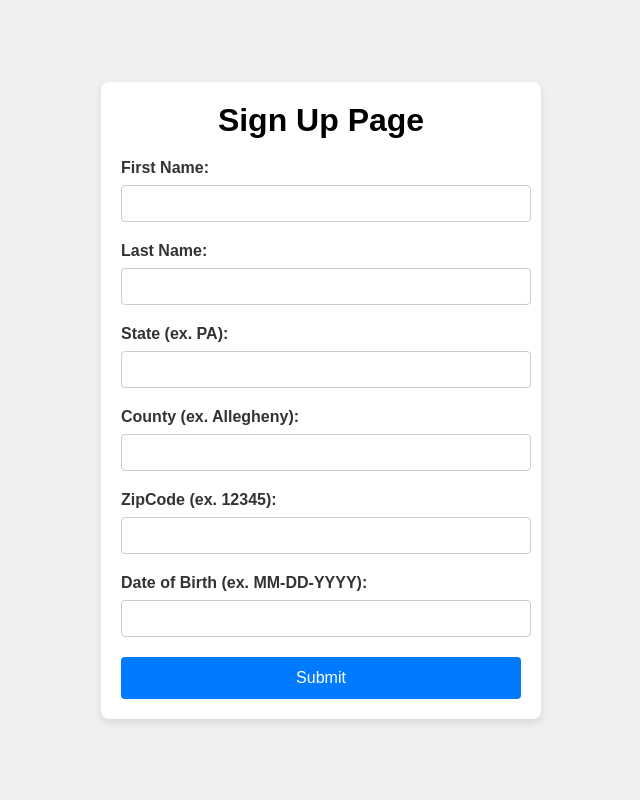
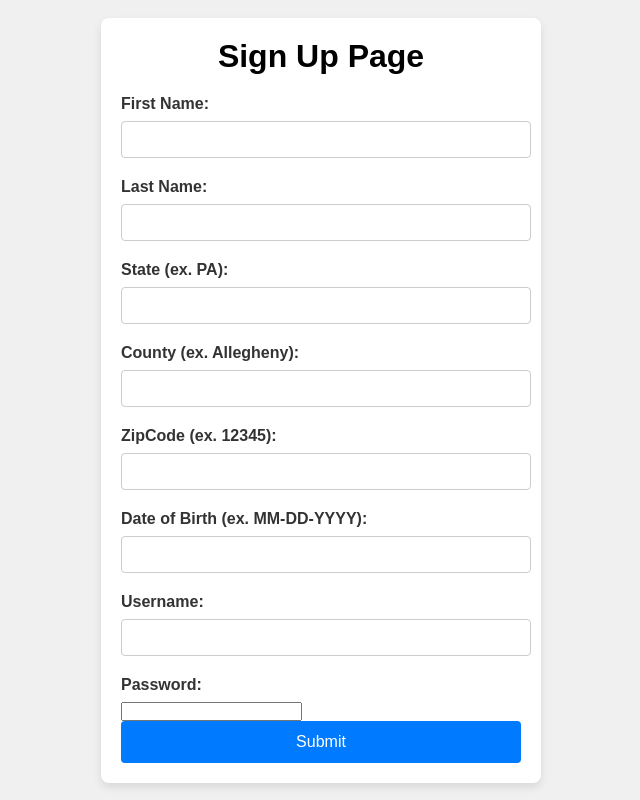
Before and after one commit to dorothycrow/steelhacks2024, a Flask app: page /signup in a window 1280 px wide. Shown: the whole page, without its empty margins (319-959 px from the left). Run offline with Flask 3, Linux system fonts and the light colour scheme.

Commit message:
signup and login pages!!

```diff
--- a/app.py
+++ b/app.py
@@ -114,7 +114,7 @@ def elections():
 
 @app.route('/login')
 def login():
-    return "Log In Page coming soon!"
+    return render_template('login.html')
 
 
 def get_upcoming_elections(location):
--- /dev/null
+++ b/static/signupStyle.css
@@ -0,0 +1,62 @@
+body, h1, form, input, label, button {
+    margin: 0;
+    padding: 0;
+    font-family: Arial, sans-serif;
+}
+
+body {
+    display: flex;
+    justify-content: center;
+    align-items: center;
+    height: 100vh;
+    background-color: #f0f0f0;
+}
+
+form {
+    background: #fff;
+    padding: 20px;
+    border-radius: 8px;
+    box-shadow: 0 4px 8px rgba(0, 0, 0, 0.1);
+    max-width: 400px;
+    width: 100%;
+}
+
+h1 {
+    text-align: center;
+    margin-bottom: 20px;
+}
+
+label {
+    display: block;
+    margin-bottom: 8px;
+    font-weight: bold;
+    color: #333;
+}
+
+input[type="text"] {
+    width: calc(100% - 12px);
+    padding: 10px;
+    margin-bottom: 20px;
+    border: 1px solid #ccc;
+    border-radius: 4px;
+    outline: none;
+}
+
+input[type="text"]:focus {
+    border-color: #007BFF;
+}
+
+button {
+    width: 100%;
+    padding: 12px;
+    background-color: #007BFF;
+    color: #fff;
+    border: none;
+    border-radius: 4px;
+    cursor: pointer;
+    font-size: 16px;
+}
+
+button:hover {
+    background-color: #0056b3;
+}
--- a/templates/index.html
+++ b/templates/index.html
@@ -21,7 +21,7 @@
             <a href="{{ url_for('signup') }}">
                 <button class="signup-btn">Sign Up</button>
             </a>
-            <a href="#">
+            <a href="{{ url_for('login') }}">
                 <button class="login-btn">Log In</button>
             </a>
         </div>
--- a/templates/signup.html
+++ b/templates/signup.html
@@ -4,70 +4,7 @@
     <meta charset="UTF-8">
     <meta name="viewport" content="width=device-width, initial-scale=1.0">
     <title>Sign Up and Check Your Voter Registration Status!</title>
-    <style>
-        body, h1, form, input, label, button {
-            margin: 0;
-            padding: 0;
-            font-family: Arial, sans-serif;
-        }
-
-        body {
-            display: flex;
-            justify-content: center;
-            align-items: center;
-            height: 100vh;
-            background-color: #f0f0f0;
-        }
-
-        form {
-            background: #fff;
-            padding: 20px;
-            border-radius: 8px;
-            box-shadow: 0 4px 8px rgba(0, 0, 0, 0.1);
-            max-width: 400px;
-            width: 100%;
-        }
-
-        h1 {
-            text-align: center;
-            margin-bottom: 20px;
-        }
-
-        label {
-            display: block;
-            margin-bottom: 8px;
-            font-weight: bold;
-            color: #333;
-        }
-
-        input[type="text"] {
-            width: calc(100% - 12px);
-            padding: 10px;
-            margin-bottom: 20px;
-            border: 1px solid #ccc;
-            border-radius: 4px;
-            outline: none;
-        }
-
-        input[type="text"]:focus {
-            border-color: #007BFF;
-        }
-
-        button {
-            width: 100%;
-            padding: 12px;
-            background-color: #007BFF;
-            color: #fff;
-            border: none;
-            border-radius: 4px;
-            cursor: pointer;
-            font-size: 16px;
-        }
-
-        button:hover {
-            background-color: #0056b3;
-        }
-    </style>
+    <link rel="stylesheet" href="static/signupStyle.css">
 </head>
 <body>
     <form method="POST" action="/submit_signup">
@@ -91,6 +28,12 @@
         <label for="dob">Date of Birth (ex. MM-DD-YYYY):</label>
         <input type="text" id="dob" name="dob" required>
 
+        <label for="username">Username:</label>
+        <input type="text" id="username" name="username" required>
+
+        <label for="password">Password:</label>
+        <input type="password" id="password" name="password" required>
+
         <button type="submit">Submit</button>
     </form>
 </body>
```
Also changed, not shown: static/loginStyle.css (added, +62 -0 lines), templates/login.html (added, +22 -0 lines).
